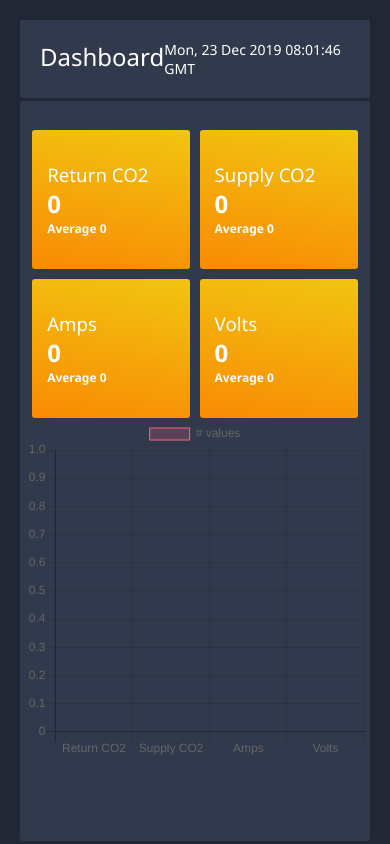
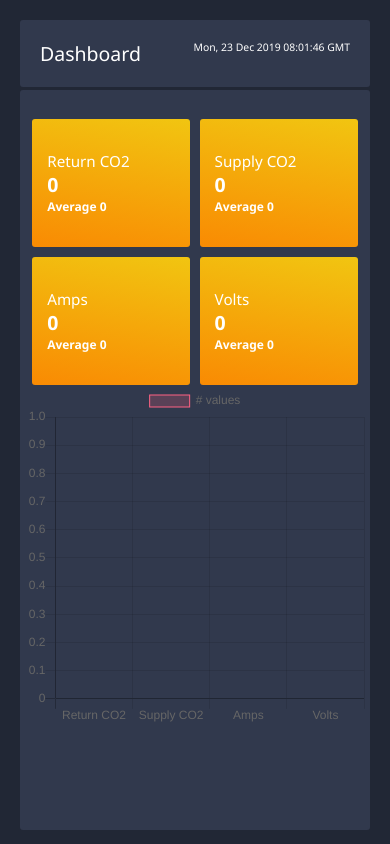
Before and after one commit to abhion/randommqttdash, a plain HTML site: page index.html in a window 390 px wide. Drawn offline with nearby package versions, Linux system fonts and the light colour scheme.

Commit message:
date font size

```diff
--- a/app.js
+++ b/app.js
@@ -172,6 +172,8 @@ function refreshChart(){
 //setInterval(refreshChart, 1000);
 setInterval(refreshValues, 3000);
 
+
+
 // {
 //     "payloadString": "1.1188553039612654",
 //     "payloadBytes":{"0":49,"1":46,"2":49,"3":49,"4":56,"5":56,"6":53,"7":53,"8":51,"9":48,"10":51,"11":57,"12":54,"13":49,"14":50,"15":54,"16":53,"17":52},
--- a/style.css
+++ b/style.css
@@ -117,9 +117,15 @@ canvas{
     height: 100% !important;
 }
 @media screen and (max-width: 600px) {
+    html{
+        font-size: 13px;
+    }
     #dash-content-1{
         display: block;
         flex-wrap: wrap;
+    }
+    #dateTime{
+        font-size: 0.8rem;
     }
     #dash-content-1-left, #dash-content-1-right{
         width: 100%;
```
